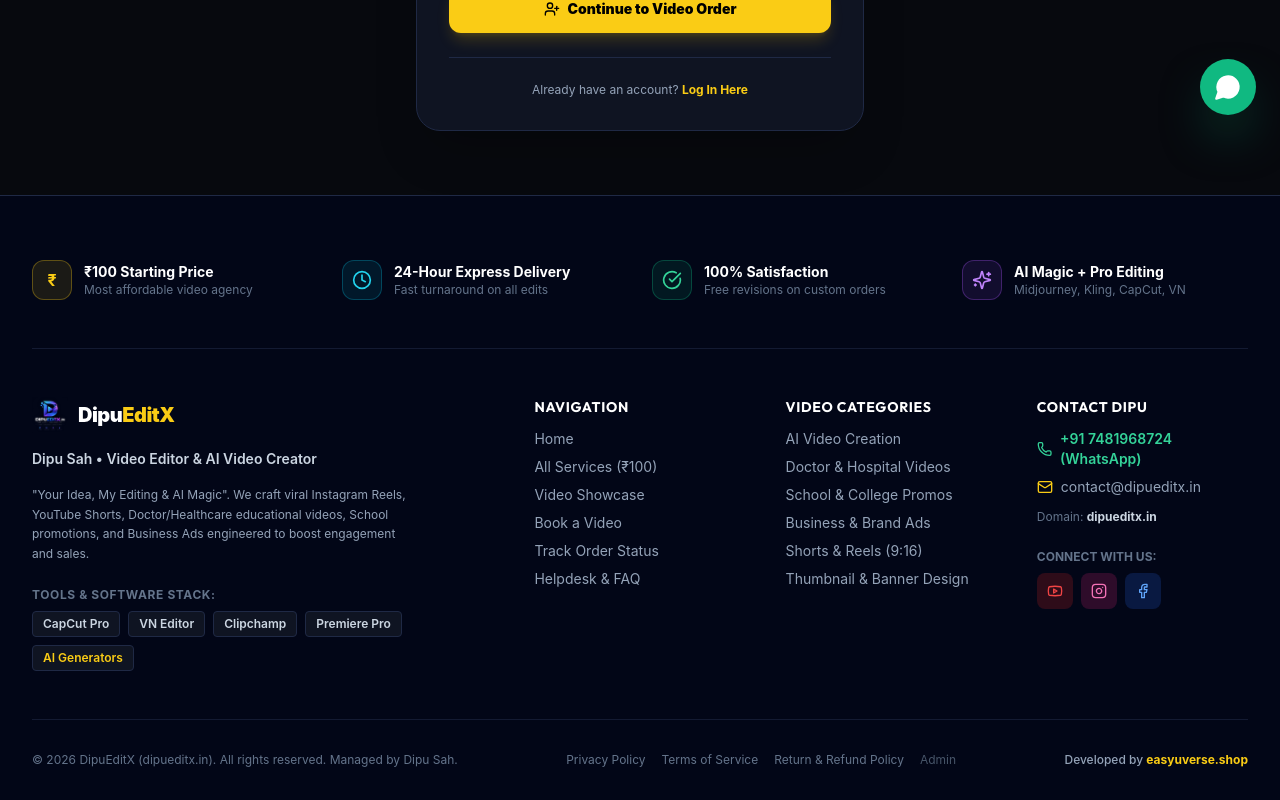
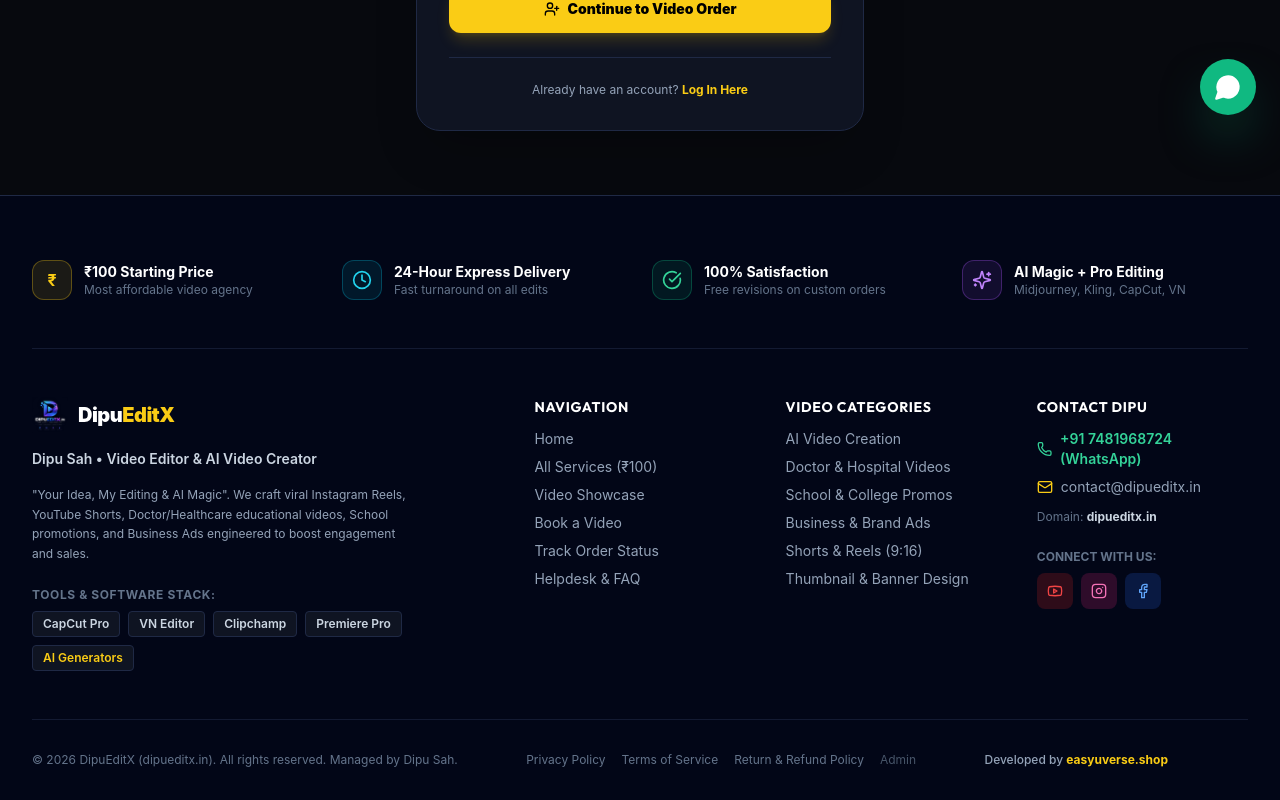
Before and after one commit to dipu-sah2026/dipuweb_complete, a React (Vite) app in the folder frontend/: page /register in a window 1280 px wide. Shown: the part 661-1461 px from the top of the page. Built offline with nearby package versions, Linux system fonts and the light colour scheme; no server answers.

Commit message:
fix: resolve WhatsApp float overlap over easyuverse.shop link by setting pointer-events-none and adding footer right padding

```diff
--- a/frontend/src/components/Footer.jsx
+++ b/frontend/src/components/Footer.jsx
@@ -197,7 +197,7 @@
         </div>
 
         {/* Bottom Copyright, Legal & Developer Credits */}
-        <div className="pt-8 flex flex-col md:flex-row items-center justify-between gap-4 text-xs text-slate-500 text-center md:text-left">
+        <div className="pt-8 pr-0 md:pr-16 lg:pr-20 flex flex-col md:flex-row items-center justify-between gap-4 text-xs text-slate-500 text-center md:text-left relative z-10">
           {/* Left: Copyright */}
           <p>© {new Date().getFullYear()} DipuEditX (dipueditx.in). All rights reserved. Managed by Dipu Sah.</p>
 
@@ -210,13 +210,13 @@
           </div>
 
           {/* Right: Developer Credit */}
-          <p className="text-slate-400 font-medium">
+          <p className="text-slate-400 font-medium relative z-20">
             Developed by{' '}
             <a
               href="https://easyuverse.shop"
               target="_blank"
               rel="noopener noreferrer"
-              className="text-brand-yellow hover:underline font-bold"
+              className="text-brand-yellow hover:underline font-bold inline-block"
             >
               easyuverse.shop
             </a>
--- a/frontend/src/components/WhatsAppFloat.jsx
+++ b/frontend/src/components/WhatsAppFloat.jsx
@@ -22,9 +22,9 @@
   const cleanNumber = phone.startsWith('91') ? phone : `91${phone}`;
 
   return (
-    <div className="fixed bottom-6 right-6 z-40 flex items-center gap-2 group">
-      {/* Tooltip on hover */}
-      <div className="hidden md:block opacity-0 group-hover:opacity-100 transition-opacity bg-slate-900 text-white text-xs font-bold py-1.5 px-3 rounded-xl border border-brand-border shadow-xl">
+    <div className="fixed bottom-6 right-6 z-40 flex items-center pointer-events-none group">
+      {/* Tooltip on hover (pointer-events-none so it never captures clicks or mouse hovers) */}
+      <div className="hidden md:block opacity-0 group-hover:opacity-100 transition-all duration-200 pointer-events-none bg-slate-900/95 text-white text-xs font-bold py-1.5 px-3 rounded-xl border border-brand-border shadow-2xl mr-3 whitespace-nowrap">
         Chat on WhatsApp ({phone})
       </div>
 
@@ -33,7 +33,7 @@
         target="_blank"
         rel="noopener noreferrer"
         aria-label="Chat on WhatsApp"
-        className="relative w-14 h-14 rounded-full bg-emerald-500 hover:bg-emerald-400 text-white flex items-center justify-center shadow-2xl shadow-emerald-500/50 hover:scale-110 transition-transform"
+        className="pointer-events-auto relative w-14 h-14 rounded-full bg-emerald-500 hover:bg-emerald-400 text-white flex items-center justify-center shadow-2xl shadow-emerald-500/50 hover:scale-110 transition-transform shrink-0"
       >
         <span className="absolute w-full h-full rounded-full bg-emerald-400 animate-ping opacity-30" />
         <MessageCircle className="w-7 h-7 fill-white" />
```
Also changed, not shown: 1 other file (tests, documents, lock files or other folders).
